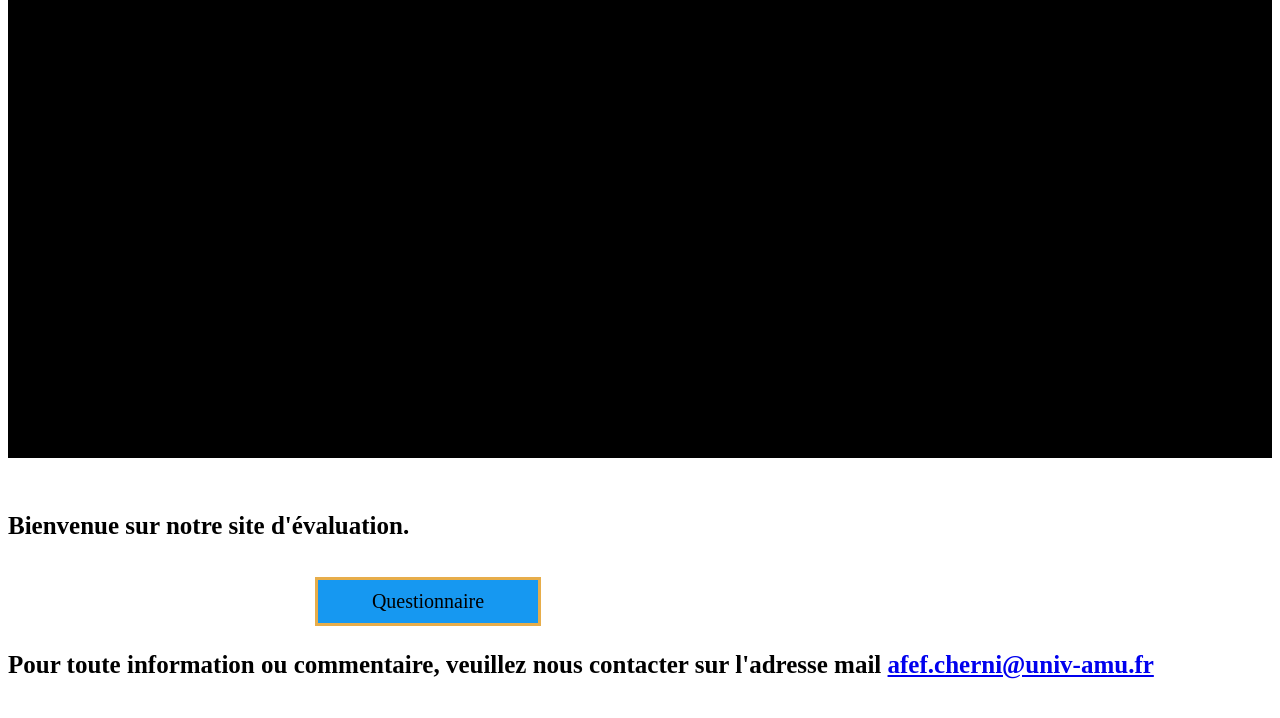
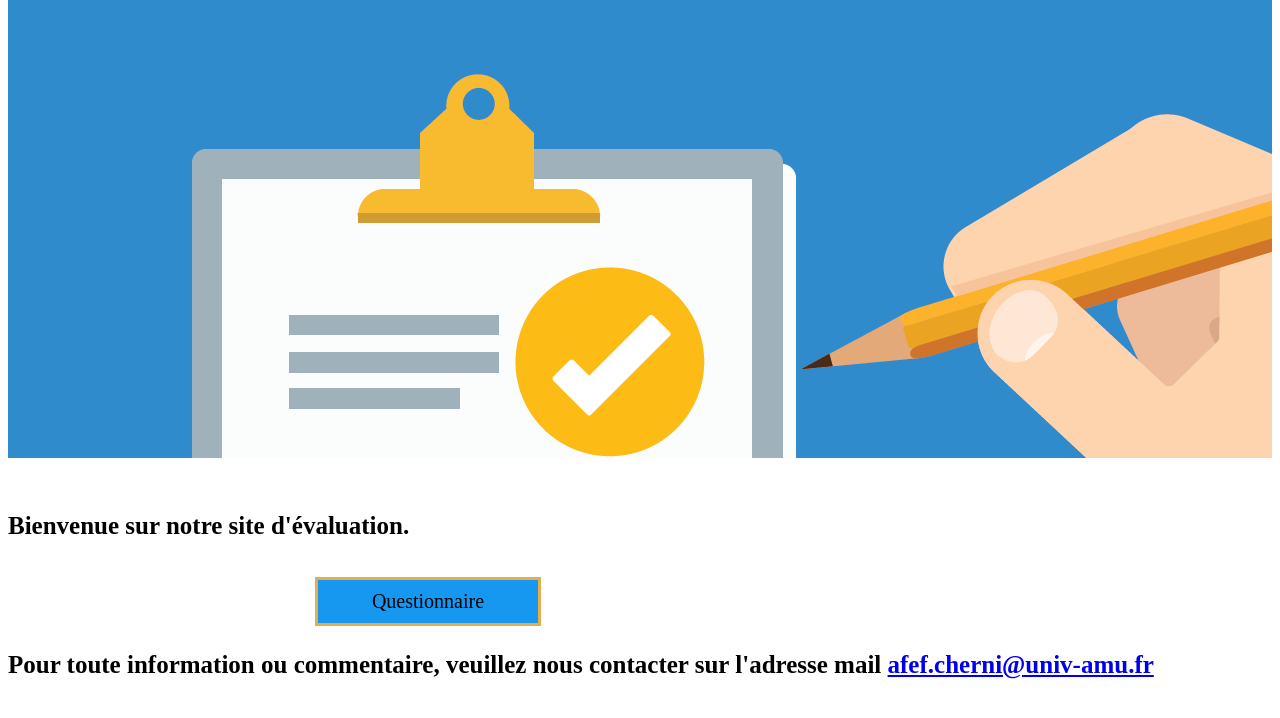
Before and after one commit to CherniAfef/Evaluation.github.io, a plain HTML site: page index.html in a window 1280 px wide. Drawn offline with Linux system fonts and the light colour scheme; a script that the page names is missing.

Commit message:
Update style.css

```diff
--- a/style.css
+++ b/style.css
@@ -61,7 +61,7 @@ background-color: black;
 margin-left: 0px;
 width: 100%;
 height: 500px;
-background-image:url(images/Plan1.png);
+background-image:url(Plan1.png);
 margin-top: -50px;
 }
 
```
